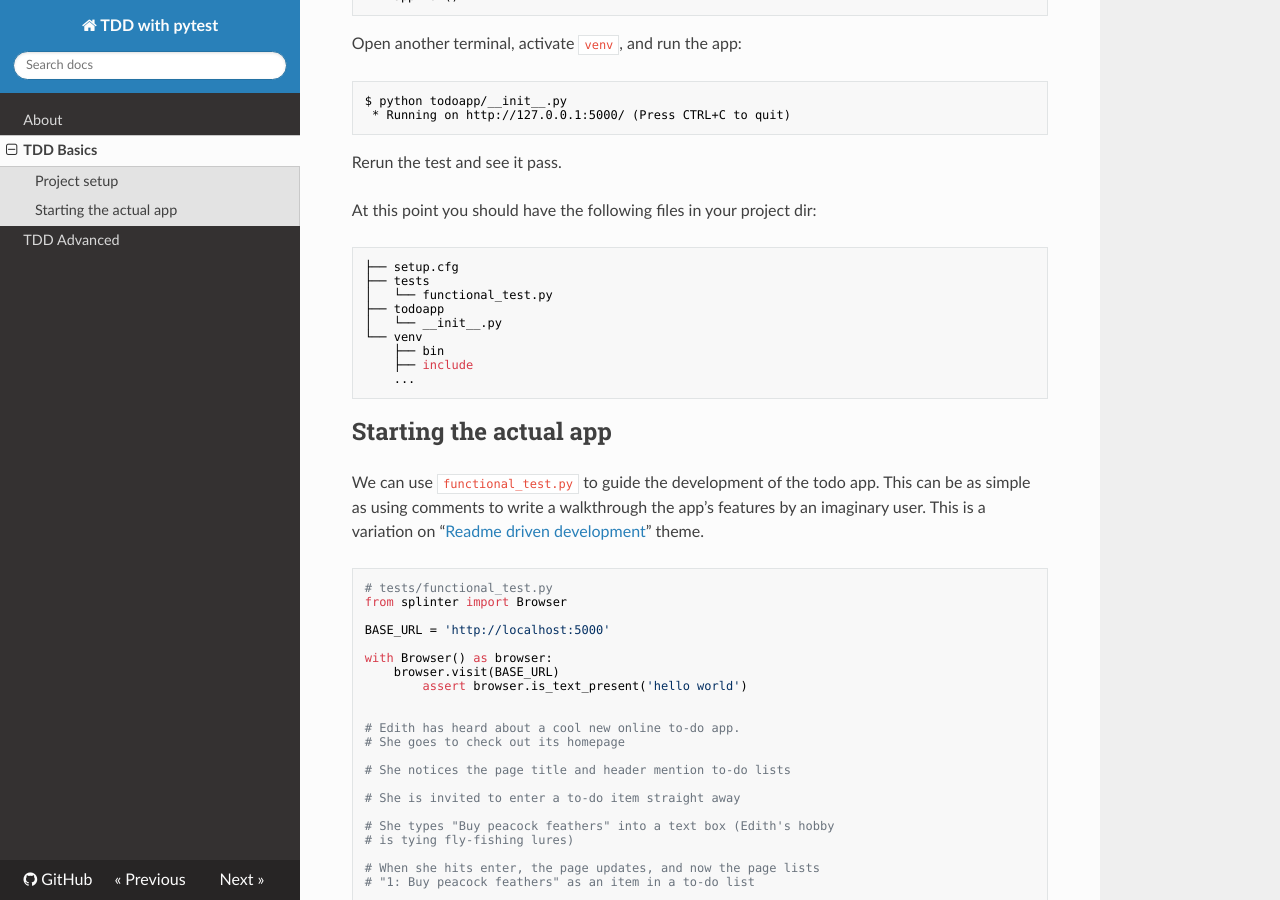
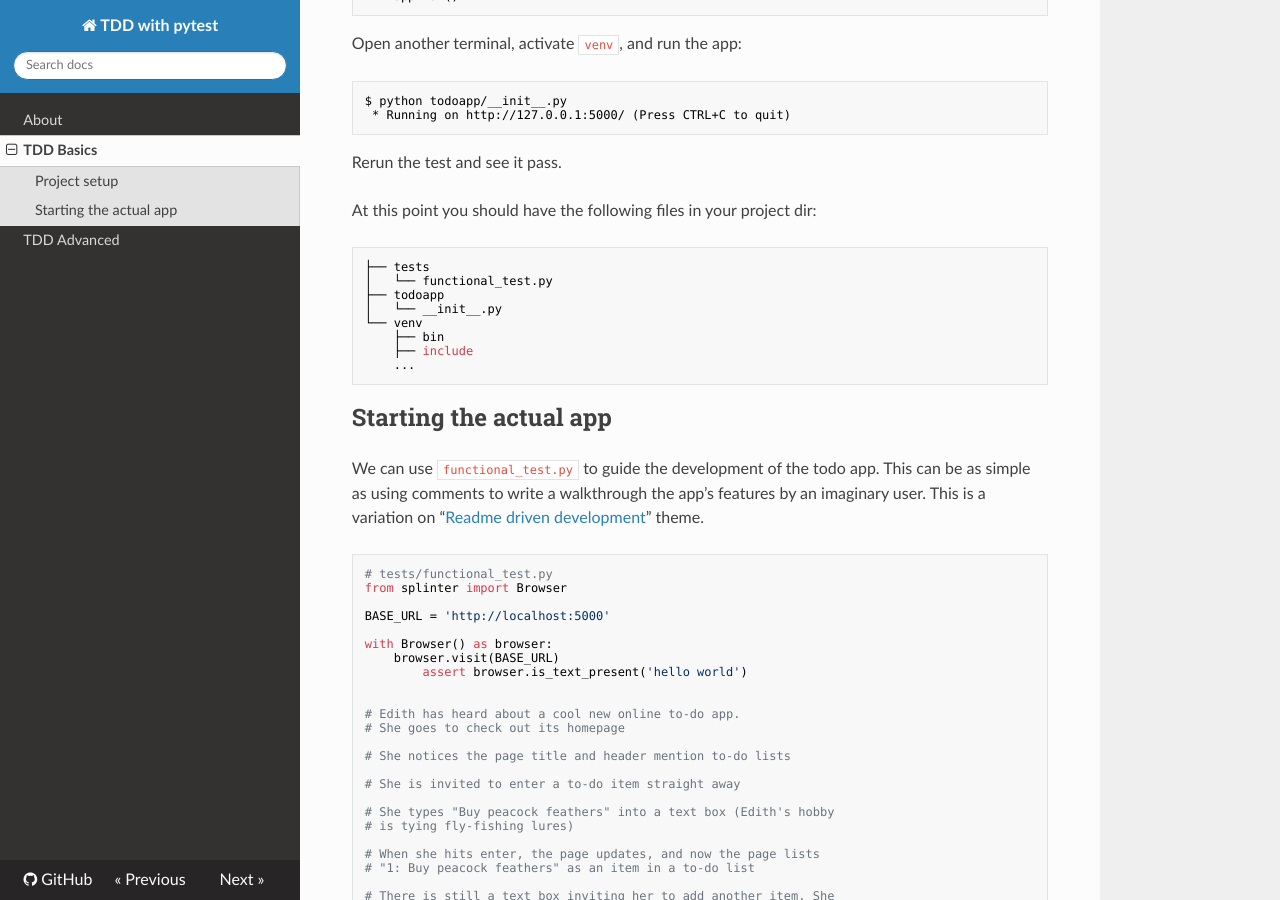
Before and after one commit to vanzaj/tdd-pytest, an MkDocs documentation site: the page built from docs/tdd-pytest/content/tdd-basics.md, in a window 1280 px wide and 900 px high, scrolled down 1212 px. Built offline with MkDocs 1.6.1, drawn with Linux system fonts in a browser that asks for light colours; nearby versions of some CDN libraries; old or Windows-style settings are respelled for this version of MkDocs; part of the change alters nothing that is shown.

````diff
--- a/docs/tdd-pytest/content/tdd-basics.md
+++ b/docs/tdd-pytest/content/tdd-basics.md
@@ -80,7 +80,6 @@ Rerun the test and see it pass.
 At this point you should have the following files in your project dir:
 
 ```
-├── setup.cfg
 ├── tests
 │   └── functional_test.py
 ├── todoapp
--- a/docs/tdd-pytest/mkdocs.yml
+++ b/docs/tdd-pytest/mkdocs.yml
@@ -1,6 +1,6 @@
 site_name: TDD with pytest
 pages:
-  - 'About': about.md
+  - 'About': index.md
   - 'TDD Basics': tdd-basics.md
   - 'TDD Advanced': tdd-advanced.md
 docs_dir: content
````
Also changed, not shown: docs/tdd-pytest/content/index.md (renamed from docs/tdd-pytest/content/about.md).
